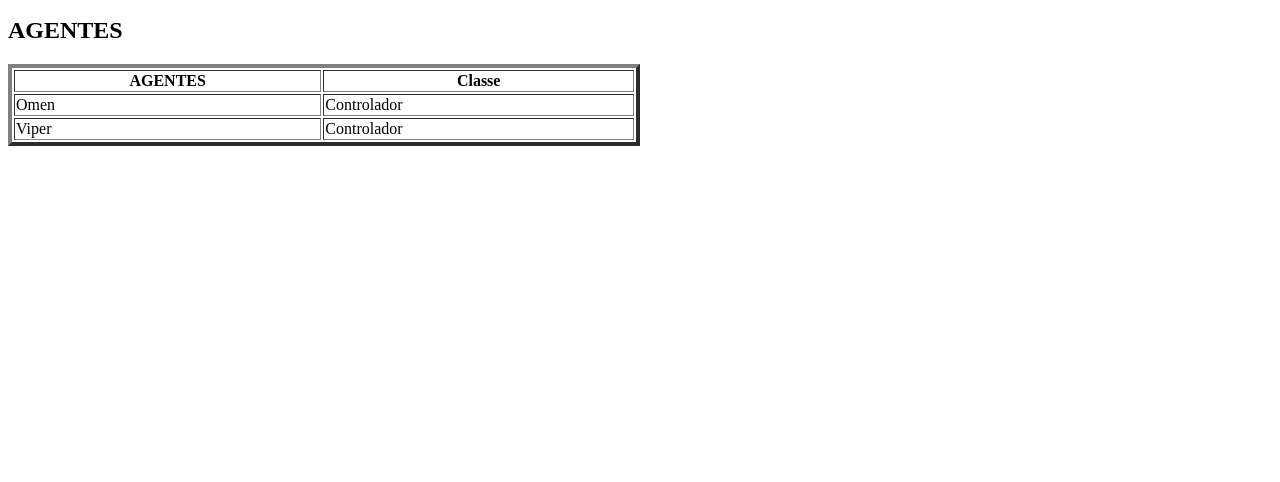
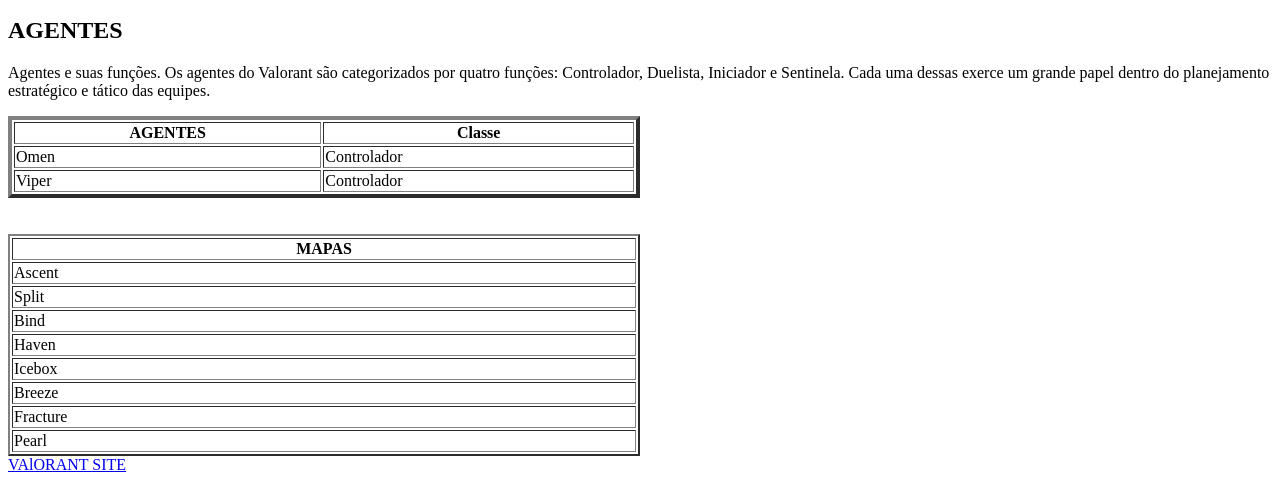
Before and after one commit to leonardoSilvaMelo/esqueletoPagina, a plain HTML site: page index.html in a window 1280 px wide. Shown: the part 1087-1569 px from the top of the page. Before the commit the page ends 1241 px from the top, so only its background shows below. Drawn offline with Linux system fonts and the light colour scheme.

Commit message:
Update index.html

```diff
--- a/index.html
+++ b/index.html
@@ -23,6 +23,8 @@
 
         <h2>AGENTES</h2>
 
+        <p>Agentes e suas funções. Os agentes do Valorant são categorizados por quatro funções: Controlador, Duelista, Iniciador e Sentinela. Cada uma dessas exerce um grande papel dentro do planejamento estratégico e tático das equipes.</p>
+
         <tr>
             <td>Omen</td>
             <td>Controlador</td>
@@ -33,7 +35,50 @@
             <td>Controlador</td>
         </tr>
 
+    </table> <br> <br>
+
+    <table border="2" width="50%">
+
+        <tr>
+            <th>MAPAS</th>
+        </tr>
+
+        <tr>
+            <td>Ascent</td>
+
+        </tr>
+
+        <tr>
+            <td>Split</td>
+        </tr>
+
+        <tr>
+            <td>Bind</td>
+        </tr>
+
+        <tr>
+            <td>Haven</td>
+        </tr>
+
+        <tr>
+            <td>Icebox</td>
+        </tr>
+
+        <tr>
+            <td>Breeze</td>
+        </tr>
+
+        <tr>
+            <td>Fracture</td>
+        </tr>
+
+        <tr>
+            <td>Pearl</td>
+        </tr>
+
     </table>
+
+    <a href="https://playvalorant.com/pt-br/" target="_blank">VAlORANT SITE</a>
 
 </body>
 </html>
```
